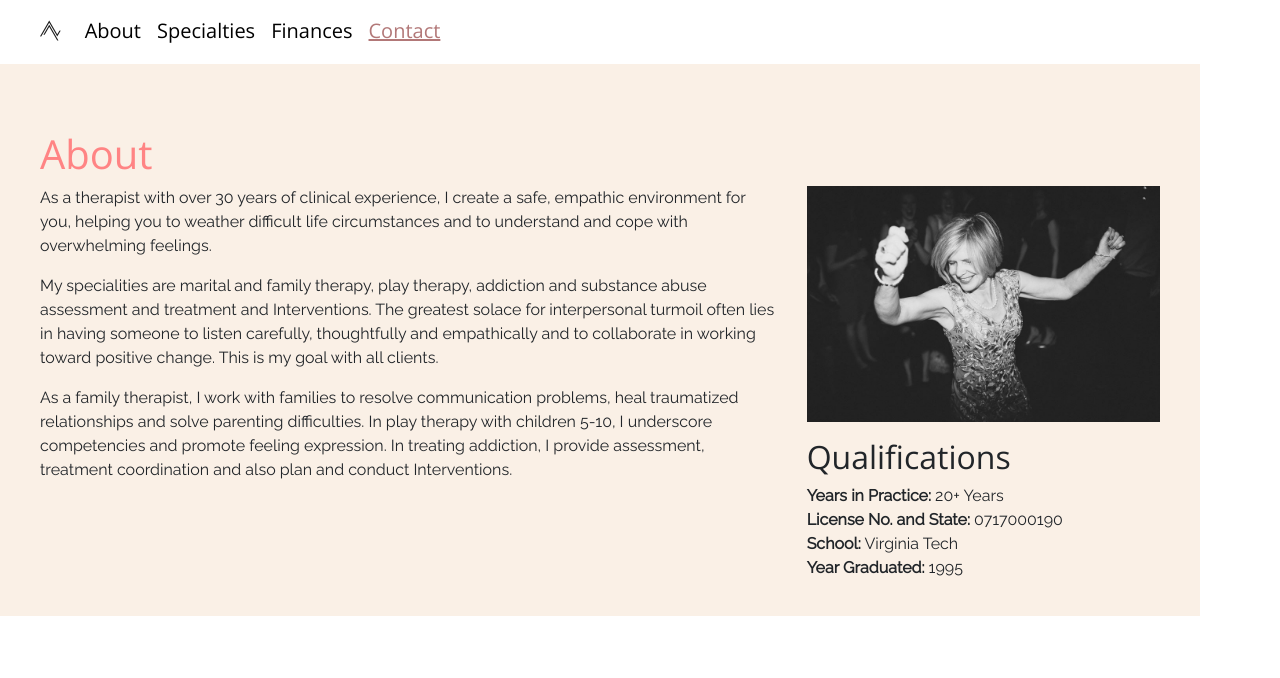
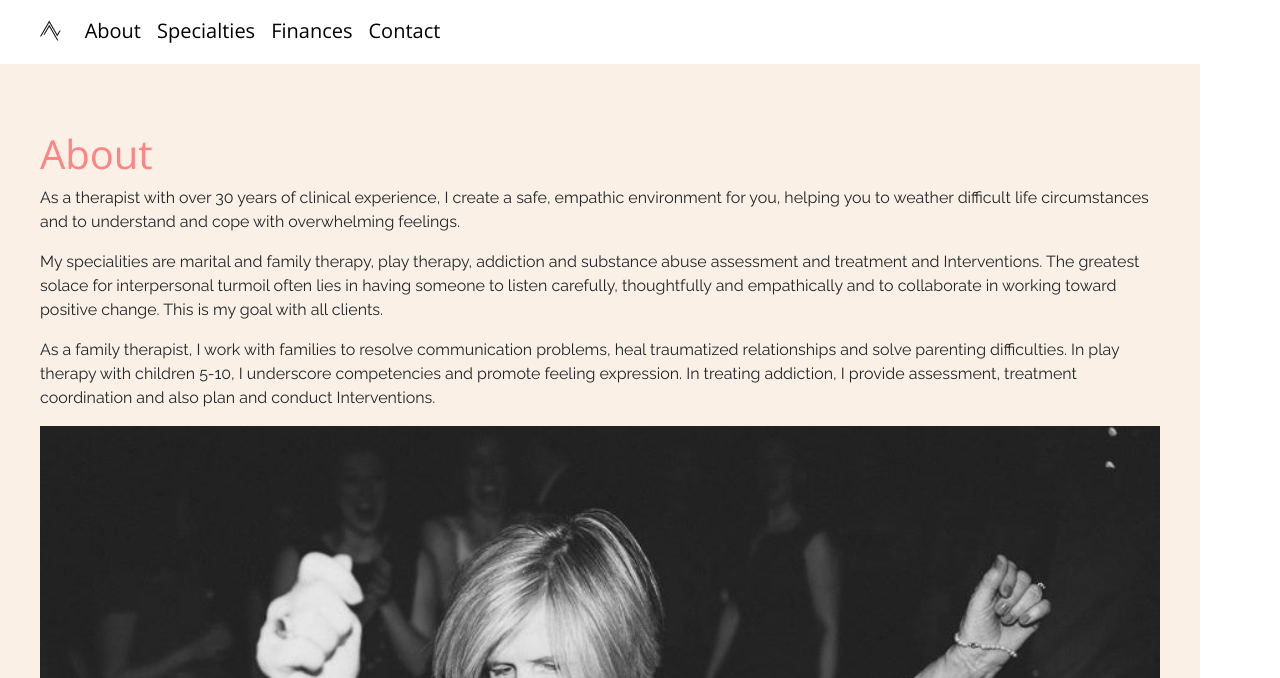
Before and after one commit to cgroark/saragroark_porfolio, a plain HTML site: page index.html in a window 1280 px wide. Shown: the part 802-1480 px from the top of the page. Drawn offline with nearby package versions, Linux system fonts and the light colour scheme.

Commit message:
fixing bootstrap

```diff
--- a/script.js
+++ b/script.js
@@ -34,7 +34,7 @@ $(window).on('scroll', function(){
         $('.nav-specialties').removeClass('color-shift');
 	}else if(stopHeight > specialties && stopHeight < finances){
 		$('.nav-specialties').addClass('color-shift');
-        $('.nav-about').removeClass('color-shift');
+		$('.nav-about').removeClass('color-shift');
         $('.nav-finances').removeClass('color-shift');
 	}else if(stopHeight > finances && stopHeight < contact){
 		$('.nav-finances').addClass('color-shift');
@@ -44,5 +44,10 @@ $(window).on('scroll', function(){
 		console.log('contact reahced')
 		$('.nav-contact').addClass('color-shift');
         $('.nav-finances').removeClass('color-shift');
+	}else{
+		$('.nav-specialties').removeClass('color-shift');
+		$('.nav-about').removeClass('color-shift');
+		$('.nav-finances').removeClass('color-shift');
+		$('.nav-contact').removeClass('color-shift');
 	}
 })
--- a/style.css
+++ b/style.css
@@ -31,7 +31,6 @@ header{
     width: 100%;
     font-family: var(--font-1);
     padding-top: 50px;
-
 }
 header div{
 	position: relative;
@@ -161,3 +160,14 @@ hr{
 	text-decoration: underline;
 	text-decoration-color: var(--dark-brown);
 }
+@media only screen and (min-width: 768px){
+	.col-md-4, .col-md-6, .col-md-8 {
+	    max-width: 100% !important;
+	    flex: 100% !important;
+	}
+}
+@media only screen and (max-width: 768px){
+	#top-header{
+	    height: 20vh;
+	}
+}
```
